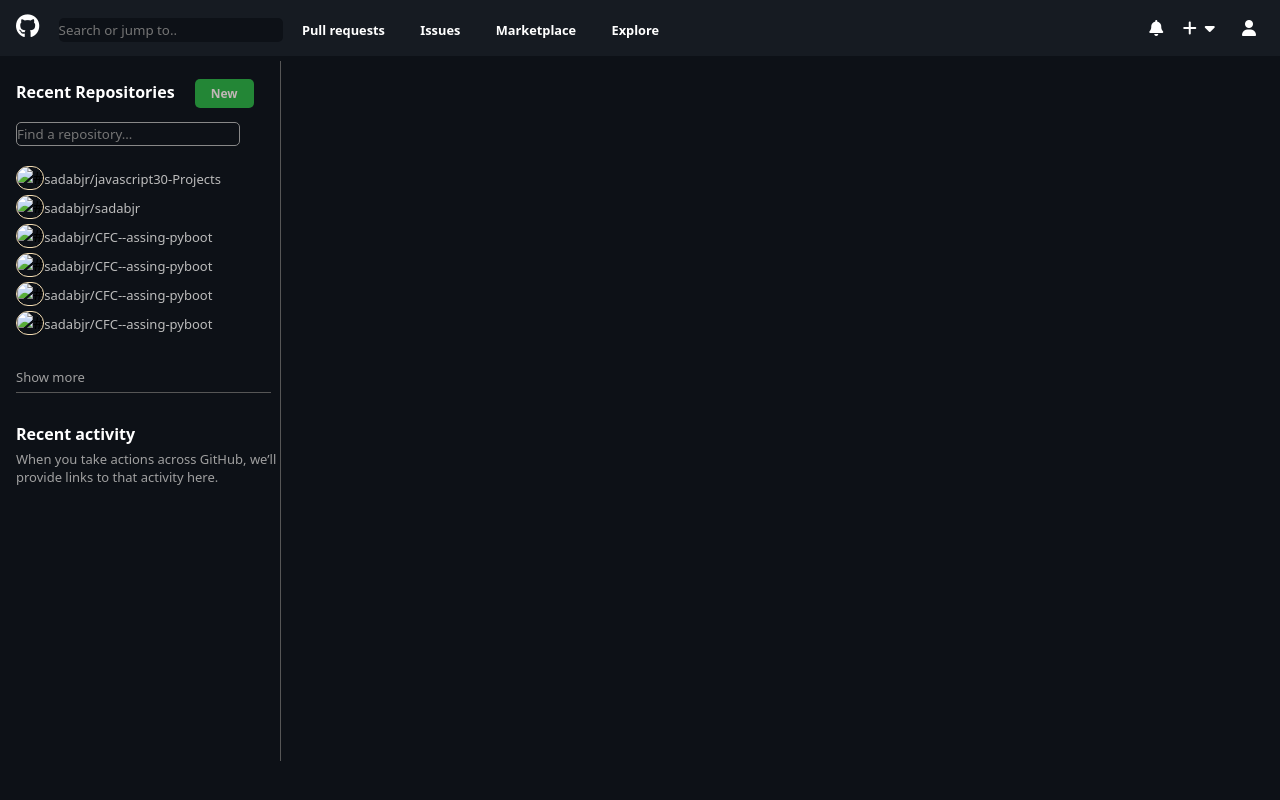
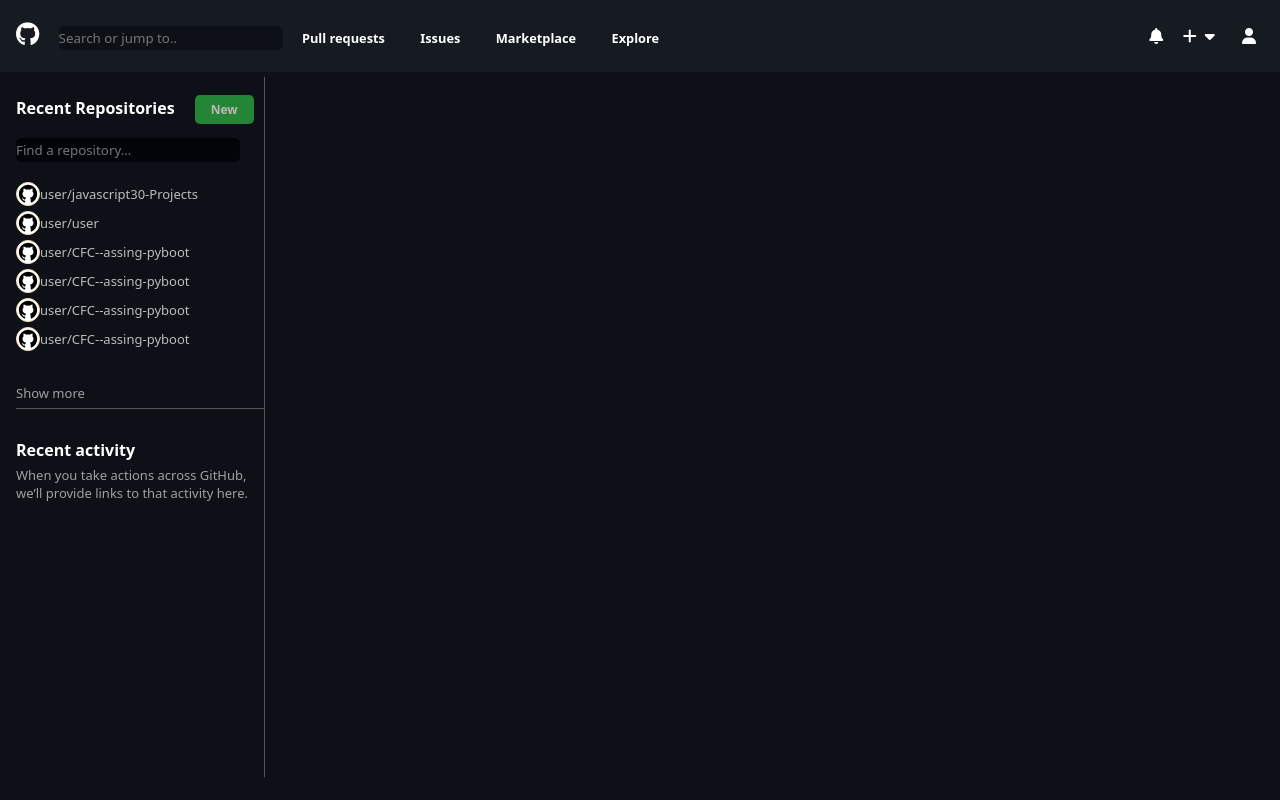
Before and after one commit to killshotxd/Github-Clone, a plain HTML site: page index.html in a window 1280 px wide. Drawn offline with Linux system fonts and the light colour scheme.

Commit message:
fixed padding margin li in sidebar

```diff
--- a/index.html
+++ b/index.html
@@ -39,7 +39,10 @@
     <!-- HEADER SECTION END -->
 
     <main>
+      <!-- SideBar Section -->
+
       <div class="sidebar">
+        <div class="sidebar__container__item">
           <div class="d-flex">
             <h4 style="color: white">
               Recent Repositories
@@ -54,22 +57,38 @@
           />
 
           <ul class="repo-list">
+            <div class="center__img">
               <li>
-            <img src="#" alt="#" /><a href="#">sadabjr/javascript30-Projects</a>
-          </li>
-          <li><img src="" alt="#" /><a href="#">sadabjr/sadabjr</a></li>
-          <li>
-            <img src="#" alt="#" /><a href="#">sadabjr/CFC--assing-pyboot</a>
+                <img src="/icons8-github.svg" alt="#" /><a href="#"
+                  >user/javascript30-Projects</a
+                >
               </li>
               <li>
-            <img src="#" alt="#" /><a href="#">sadabjr/CFC--assing-pyboot</a>
+                <img src="/icons8-github.svg" alt="#" /><a href="#"
+                  >user/user</a
+                >
               </li>
               <li>
-            <img src="#" alt="#" /><a href="#">sadabjr/CFC--assing-pyboot</a>
+                <img src="/icons8-github.svg" alt="#" /><a href="#"
+                  >user/CFC--assing-pyboot</a
+                >
               </li>
               <li>
-            <img src="#" alt="#" /><a href="#">sadabjr/CFC--assing-pyboot</a>
+                <img src="/icons8-github.svg" alt="#" /><a href="#"
+                  >user/CFC--assing-pyboot</a
+                >
               </li>
+              <li>
+                <img src="/icons8-github.svg" alt="#" /><a href="#"
+                  >user/CFC--assing-pyboot</a
+                >
+              </li>
+              <li>
+                <img src="/icons8-github.svg" alt="#" /><a href="#"
+                  >user/CFC--assing-pyboot</a
+                >
+              </li>
+            </div>
           </ul>
 
           <a href="#" class="show-more">Show more</a>
@@ -84,6 +103,7 @@
             </p>
           </div>
         </div>
+      </div>
     </main>
     <script src="/script.js"></script>
   </body>
--- a/style.css
+++ b/style.css
@@ -15,7 +15,7 @@
 }
 .nav {
   background: rgb(22, 27, 34);
-  height: 7vh;
+  height: 9vh;
   display: flex;
   align-items: center;
   font-weight: bold;
@@ -57,83 +57,83 @@
   font-size: 1.5rem;
 }
 
-
 /* sidebar section */
 
-.sidebar{
+.sidebar {
   height: 700px;
   width: 265px;
   position: relative;
   z-index: 1;
   top: 5px;
-    left: 16px;
-    background-color;: rgb(22, 27, 34);
+  /* left: 16px; */
+  background: rgb(13, 17, 23);
   overflow-x: hidden;
   padding-top: 20px;
   border-right: 1px solid rgb(86, 86, 86);
-
 }
 
+.sidebar__container__item {
+  margin-left: 1rem;
+}
 
-
-.d-flex{
+.d-flex {
   display: flex;
   right: 5px;
 }
 
-.d-flex a{
+.d-flex a {
   padding: 6px 16px;
   border-radius: 5px;
   font-size: 12px;
   line-height: 25px;
   background-color: #238636;
   text-decoration: none;
-    color: rgb(192, 182, 182);e;
+  color: rgb(192, 182, 182);
   margin-left: 16px;
-
 }
 
-.sidebar input{
+.sidebar input {
   margin-top: 16px;
-    border: 1px solid rgb(136, 136, 136);
+  border: none;
+  background: rgb(1, 4, 9);
 }
 
-.repo-list{
+.repo-list {
   padding-left: 0;
   margin-top: 0;
   margin-bottom: 30px;
   margin-top: 20px;
   cursor: pointer;
-
 }
 
-.repo-list li img{
+.repo-list li img {
   border: 1px solid wheat;
   border-radius: 50px;
   height: 30px;
 }
 
-.repo-list li{
+.repo-list li {
   margin-bottom: 5px;
+  display: flex;
+  justify-content: flex-start;
+  align-items: center;
 }
 
-.repo-list a{
+.repo-list a {
   font-size: medium;
   text-decoration: none;
   color: rgb(188, 188, 188);
   font-size: 13px;
 }
 
-
-
-.show-more{
+.show-more {
   text-decoration: none;
   color: rgb(160, 160, 160);
   font-size: small;
   margin-bottom: 5px;
 }
 
-.line{
+.line {
   height: 1px;
   background-color: rgb(86, 86, 86);
   margin-top: 5px;
@@ -141,13 +141,18 @@
   width: 255px;
 }
 
-.recent-act h4{
+.recent-act h4 {
   color: white;
   margin-bottom: 5px;
-
 }
 
-.recent-act p{
+.recent-act p {
   color: rgb(160, 160, 160);
   font-size: small;
 }
+
+.repo-list li img {
+  color: white;
+  background: white;
+  height: 1.5rem;
+}
```
Also changed, not shown: icons8-github.svg (added). Lines whose indentation alone changed are shown as unchanged.
